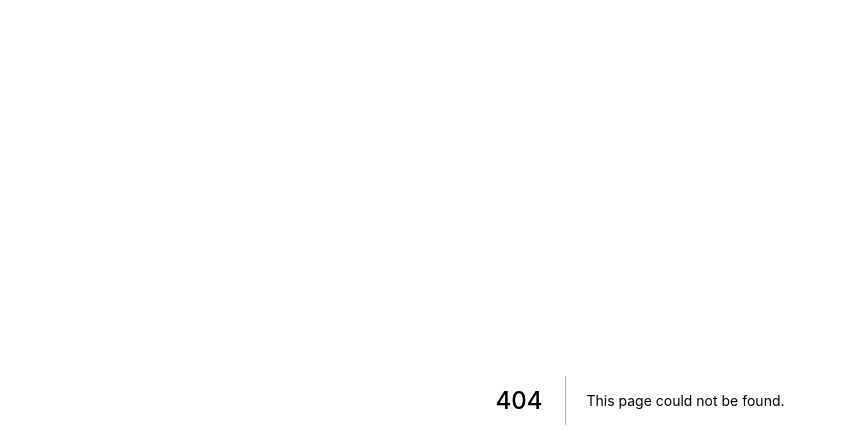
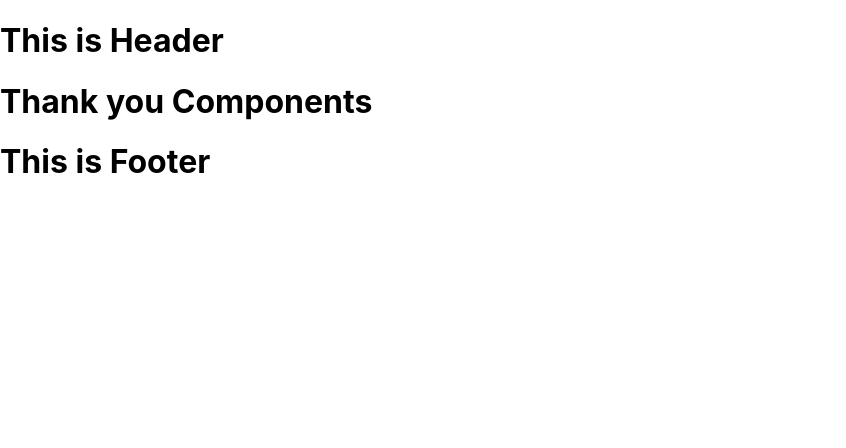
Before and after one commit to vrushang1/credai-frontend, a Next.js app: page /thankyou in a window 1280 px wide. Before the commit this address had no page. Shown: the top 448 px of the page, without its empty margins (0-846 px from the left). Built offline with nearby package versions, Linux system fonts and the light colour scheme.

Commit message:
mui-added

```diff
--- /dev/null
+++ b/components/footer.jsx
@@ -0,0 +1,12 @@
+function Footer()
+{
+    return(
+
+        <>
+            <h1>This is Footer</h1>
+        </>
+    );
+}
+
+
+export default Footer;
--- /dev/null
+++ b/components/header.jsx
@@ -0,0 +1,12 @@
+function Header()
+{
+    return(
+
+        <>
+            <h1>This is Header</h1>
+        </>
+    );
+}
+
+
+export default Header;
--- /dev/null
+++ b/components/thankyoupage.jsx
@@ -0,0 +1,17 @@
+import Footer from "./footer";
+import Header from "./header";
+
+function ThankYouPage()
+{
+    return(
+
+        <>
+        <Header />
+            <h1>Thank you Components</h1>
+        <Footer />
+        </>
+    );
+}
+
+
+export default ThankYouPage;
--- a/package.json
+++ b/package.json
@@ -9,6 +9,9 @@
     "lint": "next lint"
   },
   "dependencies": {
+    "@emotion/react": "^11.10.4",
+    "@emotion/styled": "^11.10.4",
+    "@mui/material": "^5.10.8",
     "next": "12.3.1",
     "react": "18.2.0",
     "react-dom": "18.2.0"
--- /dev/null
+++ b/pages/thankyou/index.js
@@ -0,0 +1,11 @@
+import ThankYouPage from "../../components/thankyoupage";
+
+
+export default function ThankYou()
+{
+    return (
+        <>
+           <ThankYouPage/>
+        </>
+    );
+}
```
Also changed, not shown: components/healthform.jsx (+8 -1 lines), 1 other file (tests, documents, lock files or other folders).
